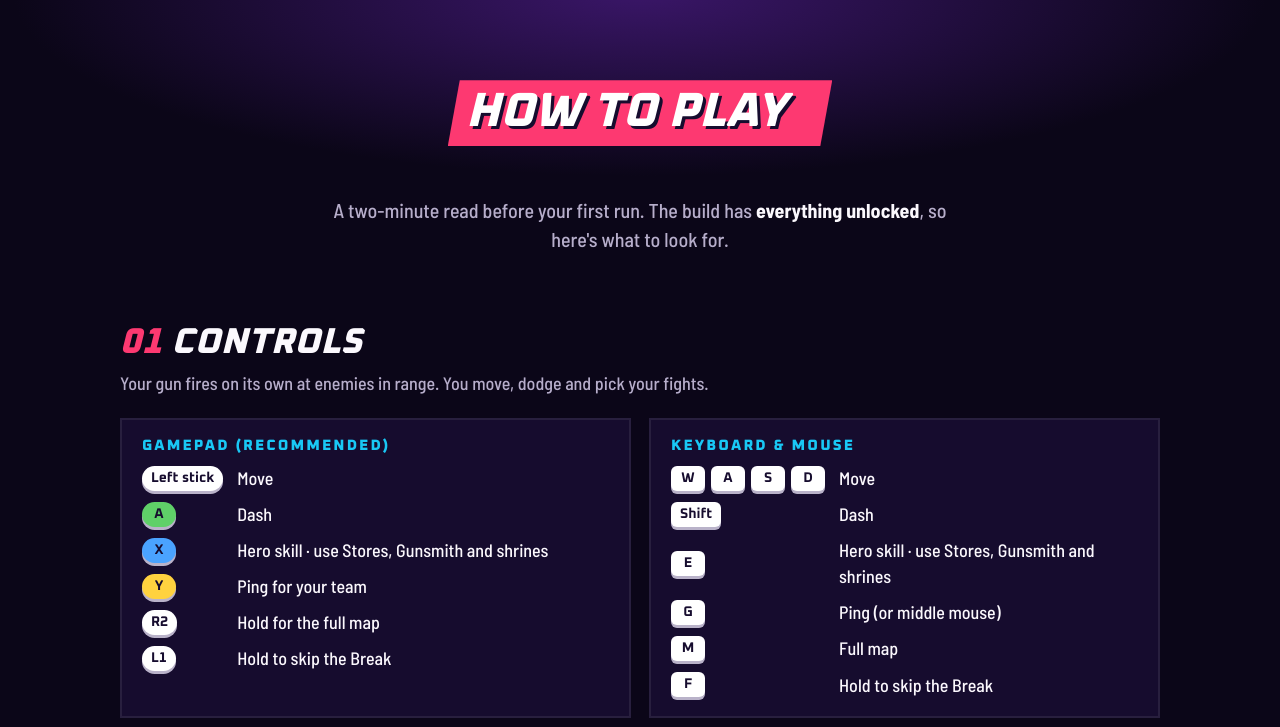
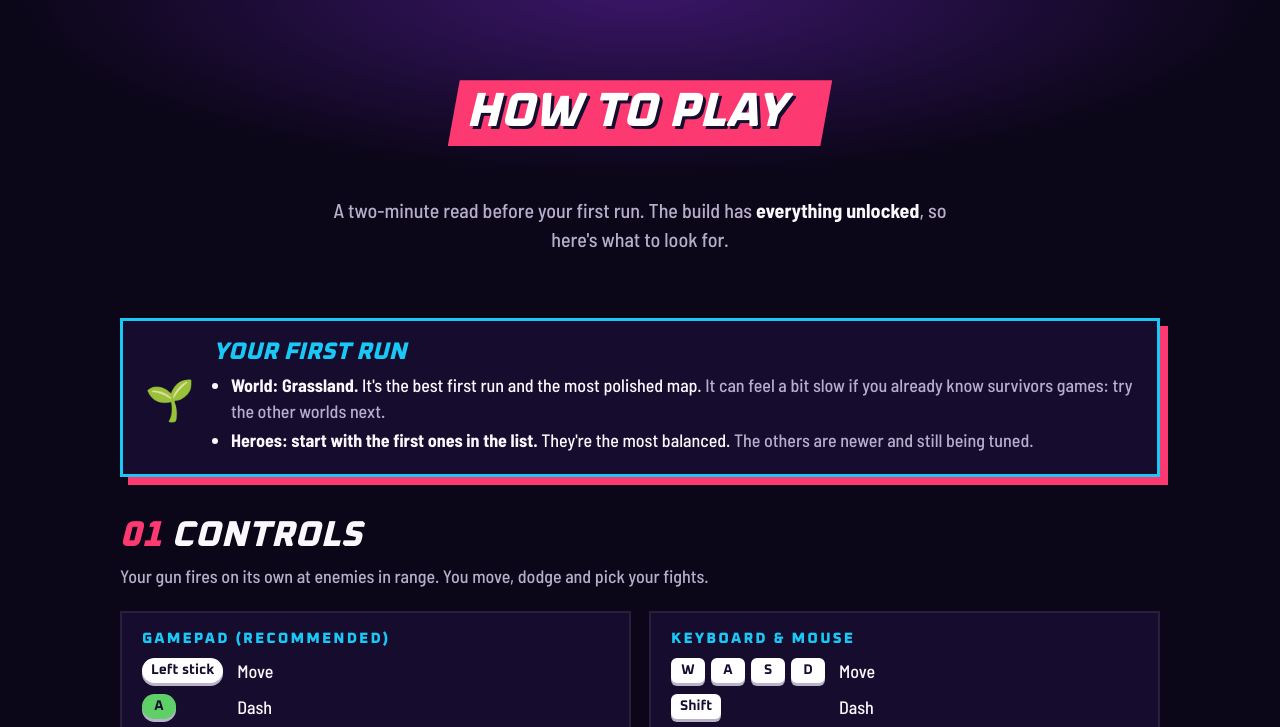
Before and after one commit to vinizinbra/rift-jumpers-public, a plain HTML site: page riftjumpers/tutorial/index.html in a window 1280 px wide. Shown: the part 69-796 px from the top of the page. Drawn offline with Linux system fonts and the light colour scheme.

Commit message:
Tutorial: Your first run box (Grassland + first heroes)
Co-Authored-By: Claude Opus 5.5 <noreply@anthropic.com>

```diff
--- a/riftjumpers/tutorial/index.html
+++ b/riftjumpers/tutorial/index.html
@@ -41,6 +41,15 @@ h2 .n{color:var(--pink)}
 .sub{margin:0 0 22px;color:var(--muted)}
 section{padding:40px 0}
 
+/* first run callout */
+.first{display:grid;grid-template-columns:auto 1fr;gap:18px;align-items:center;margin:34px 0 0;padding:18px 22px;background:var(--panel);border:3px solid var(--cyan);box-shadow:8px 8px 0 var(--pink)}
+.first .ic{font-size:40px;line-height:1}
+.first h3{margin:0 0 6px;font:800 italic 24px/1.1 var(--display);text-transform:uppercase;color:var(--cyan)}
+.first ul{margin:0;padding-left:18px}
+.first li{margin:3px 0}
+.first li b{color:var(--ink)}
+.first .soft{color:var(--muted)}
+@media (max-width:520px){.first{grid-template-columns:1fr}}
 /* controls */
 .controls{display:grid;grid-template-columns:1fr 1fr;gap:18px}
 @media (max-width:760px){.controls{grid-template-columns:1fr}}
@@ -107,6 +116,16 @@ kbd.a{background:#5fd068}kbd.x{background:#4aa3ff}kbd.y{background:#ffd23f}
 </div></div>
 
 <main class="wrap">
+  <div class="first">
+    <span class="ic">🌱</span>
+    <div><h3>Your first run</h3>
+      <ul>
+        <li><b>World: Grassland.</b> It's the best first run and the most polished map. <span class="soft">It can feel a bit slow if you already know survivors games: try the other worlds next.</span></li>
+        <li><b>Heroes: start with the first ones in the list.</b> They're the most balanced. <span class="soft">The others are newer and still being tuned.</span></li>
+      </ul>
+    </div>
+  </div>
+
   <section id="controls">
     <h2><span class="n">01</span> Controls</h2>
     <p class="sub">Your gun fires on its own at enemies in range. You move, dodge and pick your fights.</p>
```
